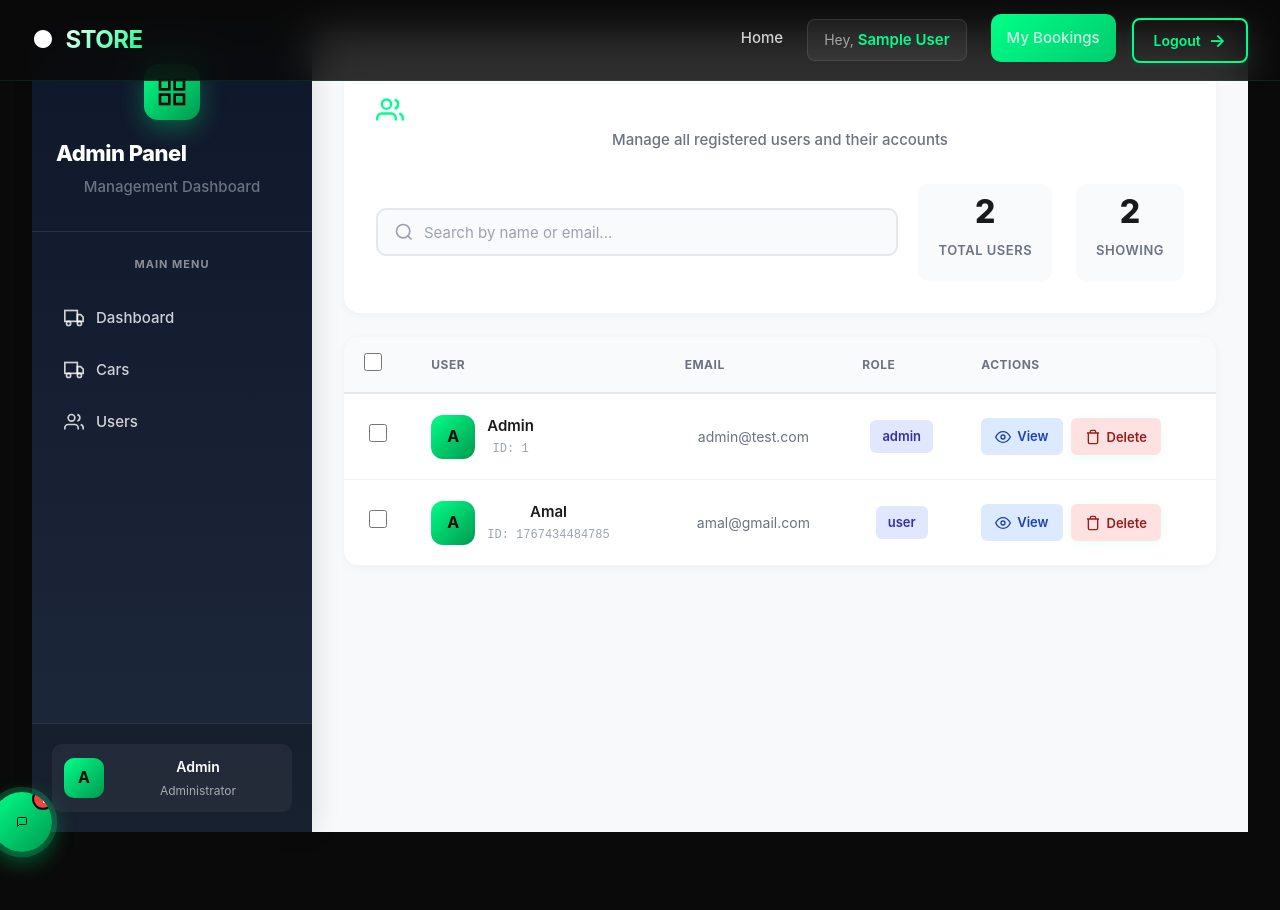
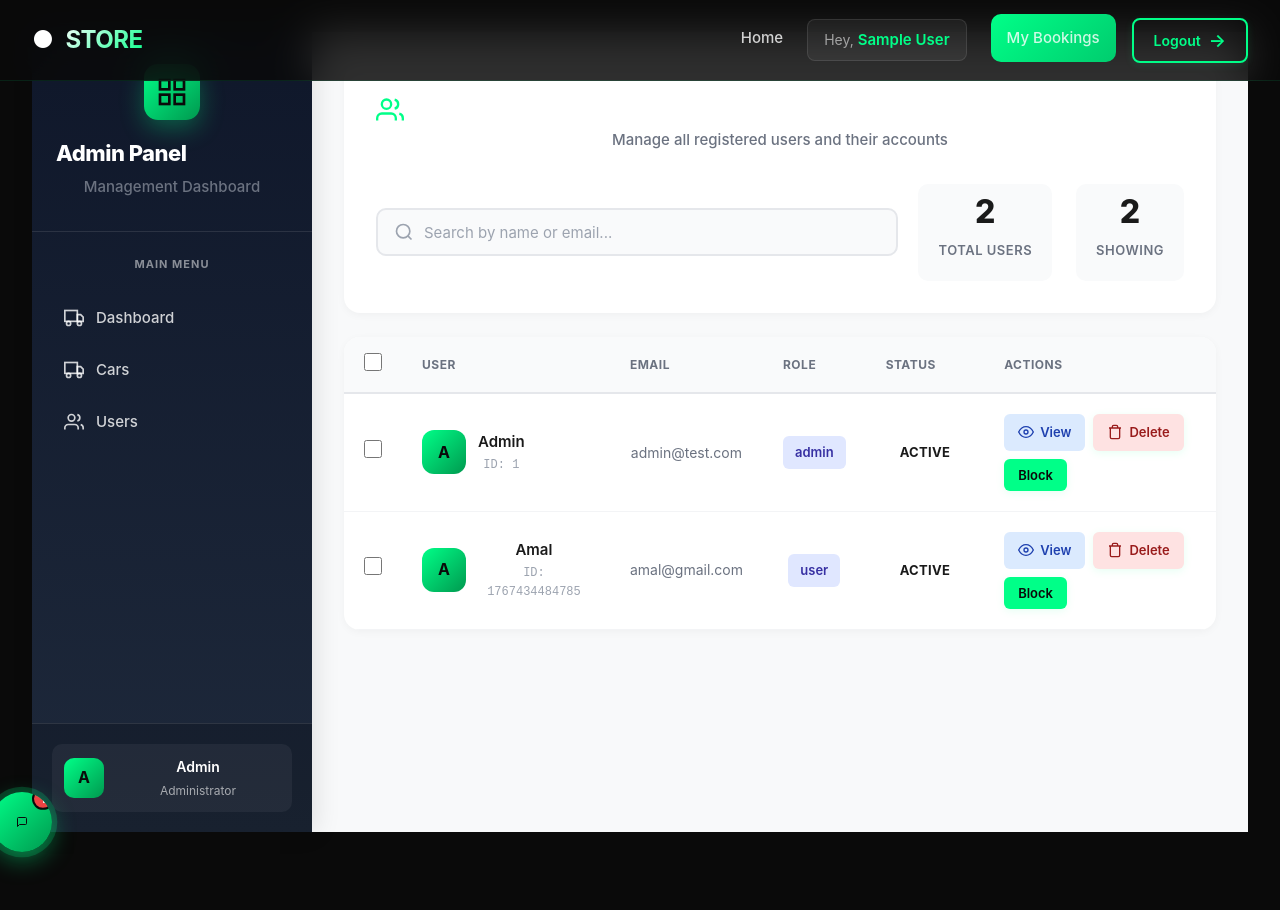
Before and after one commit to AmalHisham/car-rental-app, a React (Vite) app: page /admin/users in a window 1280 px wide. Shown: the top 910 px of the page. Built offline with nearby package versions, Linux system fonts and the light colour scheme; no server answers; data requests are answered from the project's data file; sample sign-in values are in the browser's storage.

Commit message:
admin can block and activate user

```diff
--- a/db.json
+++ b/db.json
@@ -5,14 +5,16 @@
       "name": "Admin",
       "email": "admin@test.com",
       "password": "admin123",
-      "role": "admin"
+      "role": "admin",
+      "isBlocked": false
     },
     {
       "id": "1767434484785",
       "name": "Amal",
       "email": "amal@gmail.com",
       "password": "amal123",
-      "role": "user"
+      "role": "user",
+      "isBlocked": false
     }
   ],
   "bookings": [
--- a/src/context/AuthContext.jsx
+++ b/src/context/AuthContext.jsx
@@ -27,16 +27,23 @@ export function AuthProvider({ children }) {
       setLoading(true)
       const userData = await loginUser(email, password)
 
+      if (userData.isBlocked) {
+        alert("Your account has been blocked by admin")
+        setLoading(false)
+        return false
+      }
+
       localStorage.setItem("authUser", JSON.stringify(userData))
       setUser(userData)
 
       setLoading(false)
       return true
-    } catch (err) {
+    } catch {
       setLoading(false)
       return false
     }
   }
+
 
   function logout() {
     localStorage.removeItem("authUser")
--- a/src/pages/admin/AdminUsers.jsx
+++ b/src/pages/admin/AdminUsers.jsx
@@ -1,6 +1,6 @@
 import React from "react";
 import { Link } from "react-router-dom";
-import { deleteUser } from "../../services/userService";
+import { deleteUser, toggleUserStatus } from "../../services/userService";
 import "./AdminUsers.css";
 
 export default function AdminUsers() {
@@ -44,6 +44,17 @@ export default function AdminUsers() {
       })
   }
 
+  function handleToggleBlock(user) {
+    toggleUserStatus(user.id, !user.isBlocked)
+      .then(updatedUser => {
+        setUsers(prev =>
+          prev.map(u => u.id === user.id ? updatedUser : u)
+        )
+      })
+      .catch(() => alert("Failed to update user status"))
+  }
+
+
 
   return (
     <div className="admin-container">
@@ -51,11 +62,18 @@ export default function AdminUsers() {
         <div className="header-top">
           <div className="header-left">
             <h1 className="admin-title">
-              <svg width="28" height="28" viewBox="0 0 24 24" fill="none" stroke="currentColor" strokeWidth="2">
-                <path d="M17 21v-2a4 4 0 0 0-4-4H5a4 4 0 0 0-4 4v2"/>
-                <circle cx="9" cy="7" r="4"/>
-                <path d="M23 21v-2a4 4 0 0 0-3-3.87"/>
-                <path d="M16 3.13a4 4 0 0 1 0 7.75"/>
+              <svg
+                width="28"
+                height="28"
+                viewBox="0 0 24 24"
+                fill="none"
+                stroke="currentColor"
+                strokeWidth="2"
+              >
+                <path d="M17 21v-2a4 4 0 0 0-4-4H5a4 4 0 0 0-4 4v2" />
+                <circle cx="9" cy="7" r="4" />
+                <path d="M23 21v-2a4 4 0 0 0-3-3.87" />
+                <path d="M16 3.13a4 4 0 0 1 0 7.75" />
               </svg>
               User Management
             </h1>
@@ -63,14 +81,20 @@ export default function AdminUsers() {
               Manage all registered users and their accounts
             </p>
           </div>
-
         </div>
 
         <div className="search-filter-bar">
           <div className="search-box-admin">
-            <svg width="20" height="20" viewBox="0 0 24 24" fill="none" stroke="currentColor" strokeWidth="2">
-              <circle cx="11" cy="11" r="8"/>
-              <path d="m21 21-4.35-4.35"/>
+            <svg
+              width="20"
+              height="20"
+              viewBox="0 0 24 24"
+              fill="none"
+              stroke="currentColor"
+              strokeWidth="2"
+            >
+              <circle cx="11" cy="11" r="8" />
+              <path d="m21 21-4.35-4.35" />
             </svg>
             <input
               type="text"
@@ -80,10 +104,20 @@ export default function AdminUsers() {
               className="search-input-admin"
             />
             {searchQuery && (
-              <button className="clear-search" onClick={() => setSearchQuery("")}>
-                <svg width="16" height="16" viewBox="0 0 24 24" fill="none" stroke="currentColor" strokeWidth="2">
-                  <line x1="18" y1="6" x2="6" y2="18"/>
-                  <line x1="6" y1="6" x2="18" y2="18"/>
+              <button
+                className="clear-search"
+                onClick={() => setSearchQuery("")}
+              >
+                <svg
+                  width="16"
+                  height="16"
+                  viewBox="0 0 24 24"
+                  fill="none"
+                  stroke="currentColor"
+                  strokeWidth="2"
+                >
+                  <line x1="18" y1="6" x2="6" y2="18" />
+                  <line x1="6" y1="6" x2="18" y2="18" />
                 </svg>
               </button>
             )}
@@ -110,23 +144,40 @@ export default function AdminUsers() {
           </div>
         ) : error ? (
           <div className="error-state">
-            <svg width="64" height="64" viewBox="0 0 24 24" fill="none" stroke="currentColor" strokeWidth="1.5">
-              <circle cx="12" cy="12" r="10"/>
-              <line x1="12" y1="8" x2="12" y2="12"/>
-              <line x1="12" y1="16" x2="12.01" y2="16"/>
+            <svg
+              width="64"
+              height="64"
+              viewBox="0 0 24 24"
+              fill="none"
+              stroke="currentColor"
+              strokeWidth="1.5"
+            >
+              <circle cx="12" cy="12" r="10" />
+              <line x1="12" y1="8" x2="12" y2="12" />
+              <line x1="12" y1="16" x2="12.01" y2="16" />
             </svg>
             <h3>{error}</h3>
-            <button className="retry-btn" onClick={() => window.location.reload()}>
+            <button
+              className="retry-btn"
+              onClick={() => window.location.reload()}
+            >
               Retry
             </button>
           </div>
         ) : filteredUsers.length === 0 ? (
           <div className="empty-state">
-            <svg width="64" height="64" viewBox="0 0 24 24" fill="none" stroke="currentColor" strokeWidth="1.5">
-              <path d="M17 21v-2a4 4 0 0 0-4-4H5a4 4 0 0 0-4 4v2"/>
-              <circle cx="9" cy="7" r="4"/>
-              <path d="M23 21v-2a4 4 0 0 0-3-3.87"/>
-              <path d="M16 3.13a4 4 0 0 1 0 7.75"/>
+            <svg
+              width="64"
+              height="64"
+              viewBox="0 0 24 24"
+              fill="none"
+              stroke="currentColor"
+              strokeWidth="1.5"
+            >
+              <path d="M17 21v-2a4 4 0 0 0-4-4H5a4 4 0 0 0-4 4v2" />
+              <circle cx="9" cy="7" r="4" />
+              <path d="M23 21v-2a4 4 0 0 0-3-3.87" />
+              <path d="M16 3.13a4 4 0 0 1 0 7.75" />
             </svg>
             <h3>No users found</h3>
             <p>Try adjusting your search or add a new user</p>
@@ -142,6 +193,7 @@ export default function AdminUsers() {
                   <th>User</th>
                   <th>Email</th>
                   <th>Role</th>
+                  <th>Status</th>
                   <th>Actions</th>
                 </tr>
               </thead>
@@ -157,7 +209,9 @@ export default function AdminUsers() {
                           {user.name?.charAt(0).toUpperCase() || "U"}
                         </div>
                         <div className="user-info">
-                          <span className="user-name">{user.name || "Unknown"}</span>
+                          <span className="user-name">
+                            {user.name || "Unknown"}
+                          </span>
                           <span className="user-id">ID: {user.id}</span>
                         </div>
                       </div>
@@ -171,23 +225,58 @@ export default function AdminUsers() {
                       </span>
                     </td>
                     <td>
+                      <span
+                        className={`status-badge ${
+                          user.isBlocked ? "blocked" : "active"
+                        }`}
+                      >
+                        {user.isBlocked ? "Blocked" : "Active"}
+                      </span>
+                    </td>
+
+                    <td>
                       <div className="action-buttons">
-                        <Link to={`/admin/users/${user.id}`} className="action-btn view-btn">
-                          <svg width="16" height="16" viewBox="0 0 24 24" fill="none" stroke="currentColor" strokeWidth="2">
-                            <path d="M1 12s4-8 11-8 11 8 11 8-4 8-11 8-11-8-11-8z"/>
-                            <circle cx="12" cy="12" r="3"/>
+                        <Link
+                          to={`/admin/users/${user.id}`}
+                          className="action-btn view-btn"
+                        >
+                          <svg
+                            width="16"
+                            height="16"
+                            viewBox="0 0 24 24"
+                            fill="none"
+                            stroke="currentColor"
+                            strokeWidth="2"
+                          >
+                            <path d="M1 12s4-8 11-8 11 8 11 8-4 8-11 8-11-8-11-8z" />
+                            <circle cx="12" cy="12" r="3" />
                           </svg>
                           View
                         </Link>
                         <button
-                        className="action-btn delete-btn"
-                        onClick={() => handleDelete(user.id)}
+                          className="action-btn delete-btn"
+                          onClick={() => handleDelete(user.id)}
                         >
-                          <svg width="16" height="16" viewBox="0 0 24 24" fill="none" stroke="currentColor" strokeWidth="2">
-                            <polyline points="3 6 5 6 21 6"/>
-                            <path d="M19 6v14a2 2 0 0 1-2 2H7a2 2 0 0 1-2-2V6m3 0V4a2 2 0 0 1 2-2h4a2 2 0 0 1 2 2v2"/>
+                          <svg
+                            width="16"
+                            height="16"
+                            viewBox="0 0 24 24"
+                            fill="none"
+                            stroke="currentColor"
+                            strokeWidth="2"
+                          >
+                            <polyline points="3 6 5 6 21 6" />
+                            <path d="M19 6v14a2 2 0 0 1-2 2H7a2 2 0 0 1-2-2V6m3 0V4a2 2 0 0 1 2-2h4a2 2 0 0 1 2 2v2" />
                           </svg>
                           Delete
+                        </button>
+                        <button
+                          className={`action-btn ${
+                            user.isBlocked ? "activate-btn" : "block-btn"
+                          }`}
+                          onClick={() => handleToggleBlock(user)}
+                        >
+                          {user.isBlocked ? "Activate" : "Block"}
                         </button>
                       </div>
                     </td>
--- a/src/services/authService.js
+++ b/src/services/authService.js
@@ -21,7 +21,8 @@ export async function registerUser(name, email, password) {
     name,
     email: normalizedEmail,
     password,
-    role : "user"
+    role : "user",
+    isBlocked: false
   };
 
   const saveRes = await fetch(`${API_URL}/users`, {
--- a/src/services/userService.js
+++ b/src/services/userService.js
@@ -12,3 +12,15 @@ export async function deleteUser(userId) {
 
     return true
 }
+
+export async function toggleUserStatus(userId, isBlocked) {
+    const res = await fetch(`http://localhost:3001/users/${userId}`, {
+      method: "PATCH",
+      headers: {
+        "Content-Type": "application/json",
+      },
+      body: JSON.stringify({ isBlocked }),
+    })
+
+    return res.json()
+  }
```
Also changed, not shown: src/components/common/ProtectedRoute.jsx (+18 -13 lines).
